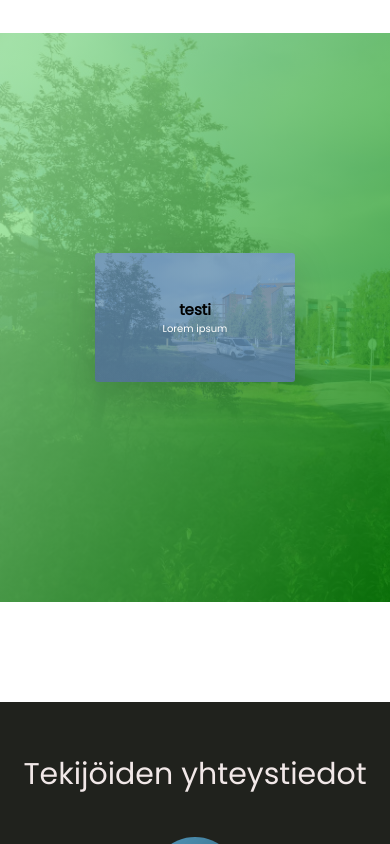
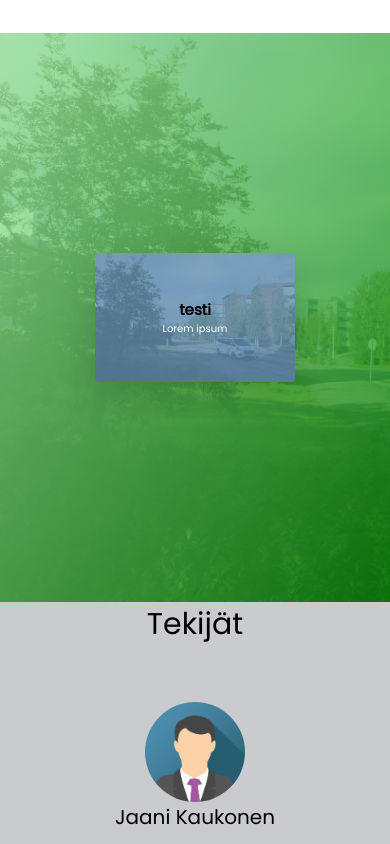
Before and after one commit to JanneKauk/VaellusOpas, a website: page index.html in a window 390 px wide. Shown: the part 1156-2000 px from the top of the page. Drawn offline with Linux system fonts and the light colour scheme.

Commit message:
Footer uusittu

```diff
--- a/index.html
+++ b/index.html
@@ -13,7 +13,7 @@
     <figure class="header__image"></figure>
     <nav class="nav">
         <div class="header__logo-container">
-            <a href="#"><img src="img/vaelluslogo.svg" alt="" style="width: 400px; height: 117px"></a>
+            <a href="#"><img src="img/vaelluslogo.svg" alt="" style="width: 100px; height: 100px"></a>
         </div>
         <ul class="buttons">
             <li class="buttons__button btn1"><a href="reitit.html"><button>REITIT</button></a></li>
@@ -48,7 +48,7 @@
     </section>
 </aside>
 <footer class="footer">
-    <p class="footer-text">Tekijöiden yhteystiedot</p>
+    <p class="footer-text">Tekijät</p>
     <div class="image-box">
         <figure class="image-box__images">
             <img class="image-box__kuva" src="img/avatar.png" alt="testikuva1">
--- a/sass/components/_images.scss
+++ /dev/null
@@ -1,43 +0,0 @@
-
-.images {
-
-}
-.image-box {
-  display: flex;
-
-  align-items: center;
-  justify-content: center;
-
-  flex-wrap: wrap;
-  flex-flow: row nowrap;
-  align-content: flex-end;
-
-
-  @media screen and (max-width: 90rem) {
-    flex-flow: column nowrap;
-  }
-  &__caption {
-    display: flex;
-    justify-content: center;
-    color: white;
-    font-size: 2rem;
-
-  }
-
-
-  &__images {
-    /*@media screen and (max-width: 90rem) {
-
-    }*/
-  }
-
-  &__kuva {
-    transform: scale(0.6);
-    width: 15rem;
-    height: 15rem;
-    margin: 1rem;
-    margin-bottom: 1rem;
-    border-radius: 50%;
-
-  }
-}
--- a/sass/layout/_footer.scss
+++ b/sass/layout/_footer.scss
@@ -1,13 +1,59 @@
 .footer {
-  background-color: $footer-color;
-  padding: 5rem 0;
-  margin-top: 10rem;
-
-
+  background-color: #cacbcf;
+  width: 100%;
+  border-bottom-left-radius: 2em;
+  border-bottom-right-radius: 2em;
 }
 
 .footer-text {
   text-align: center;
+  margin-bottom: 2rem;
   font-size: 3rem;
-  color: $footer-font-color;
+  color: black;
 }
+
+.image-box {
+  display: flex;
+  justify-content: space-around;
+  align-items: center;
+  min-height: 15vh;
+}
+
+.image-box img {
+  width: 10rem;
+  height: 10rem;
+  border-radius: 50%;
+}
+
+.image-box figure {
+  width: 20rem;
+  height: 20rem;
+  font-size: 2rem;
+  display: flex;
+  flex-direction: column;
+  align-items: center;
+  justify-content: center;
+}
+
+@media screen and (max-width: 60rem) {
+  .image-box {
+    display: flex;
+    flex-direction: column;
+    justify-content: center;
+  }
+
+  .image-box figure {
+    width: 20rem;
+    height: 20rem;
+    display: flex;
+    flex-direction: column;
+    align-items: center;
+    font-size: 2rem;
+  }
+
+  .image-box img {
+    width: 10rem;
+    height: 10rem;
+    border-radius: 50%;
+  }
+}
--- a/sass/layout/_navigation.scss
+++ b/sass/layout/_navigation.scss
@@ -1,7 +1,6 @@
-.nav {
+.nav  {
   display: flex;
   justify-content: space-around;
-  align-items: center;
   min-height: 10vh;
 }
 
@@ -29,6 +28,7 @@
   text-transform: uppercase;
   z-index: 10001;
   transition: all 0.2s ease-out;
+  cursor: pointer;
 }
 
 .buttons button:hover {
@@ -66,7 +66,7 @@
     flex-direction: row;
     justify-content: space-around;
     transform: translateX(100%);
-    transition: transform 0.5s ease-in;
+    transition: transform 0.5s ease;
     z-index: 10001;
 
   }
@@ -85,6 +85,7 @@
     position: absolute;
     right: 2.5rem;
     top: 2.5rem;
+    cursor: pointer;
     z-index: 10001;
   }
 }
--- a/sass/styles.scss
+++ b/sass/styles.scss
@@ -9,7 +9,6 @@
 
 @import "components/video";
 @import "components/info-box";
-@import "components/images";
 @import "components/reitti-box";
 @import "components/map";
 
```
Also changed, not shown: ohjeet.html (+1 -1 lines), reitit.html (+1 -1 lines), css/style.css.
